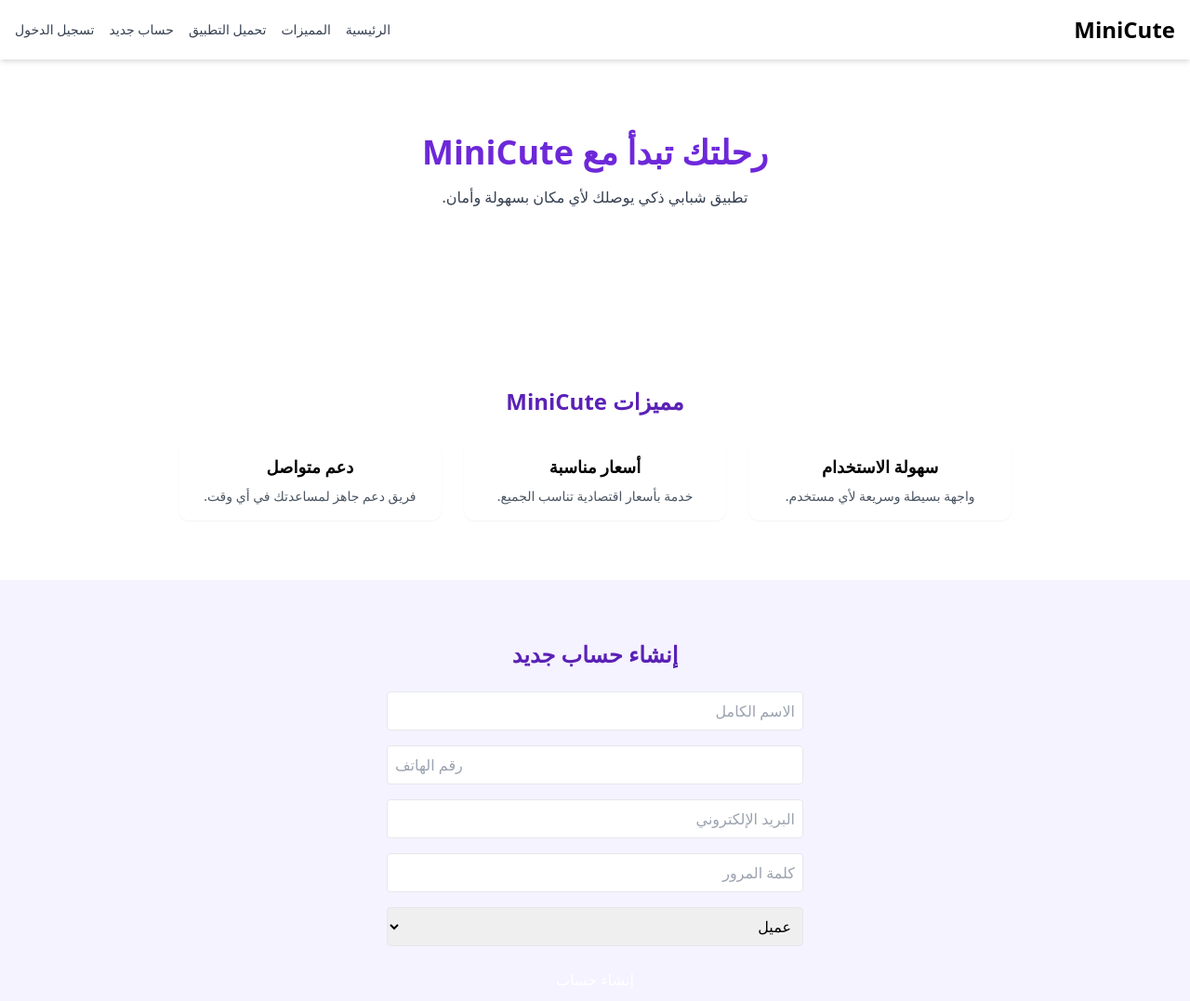
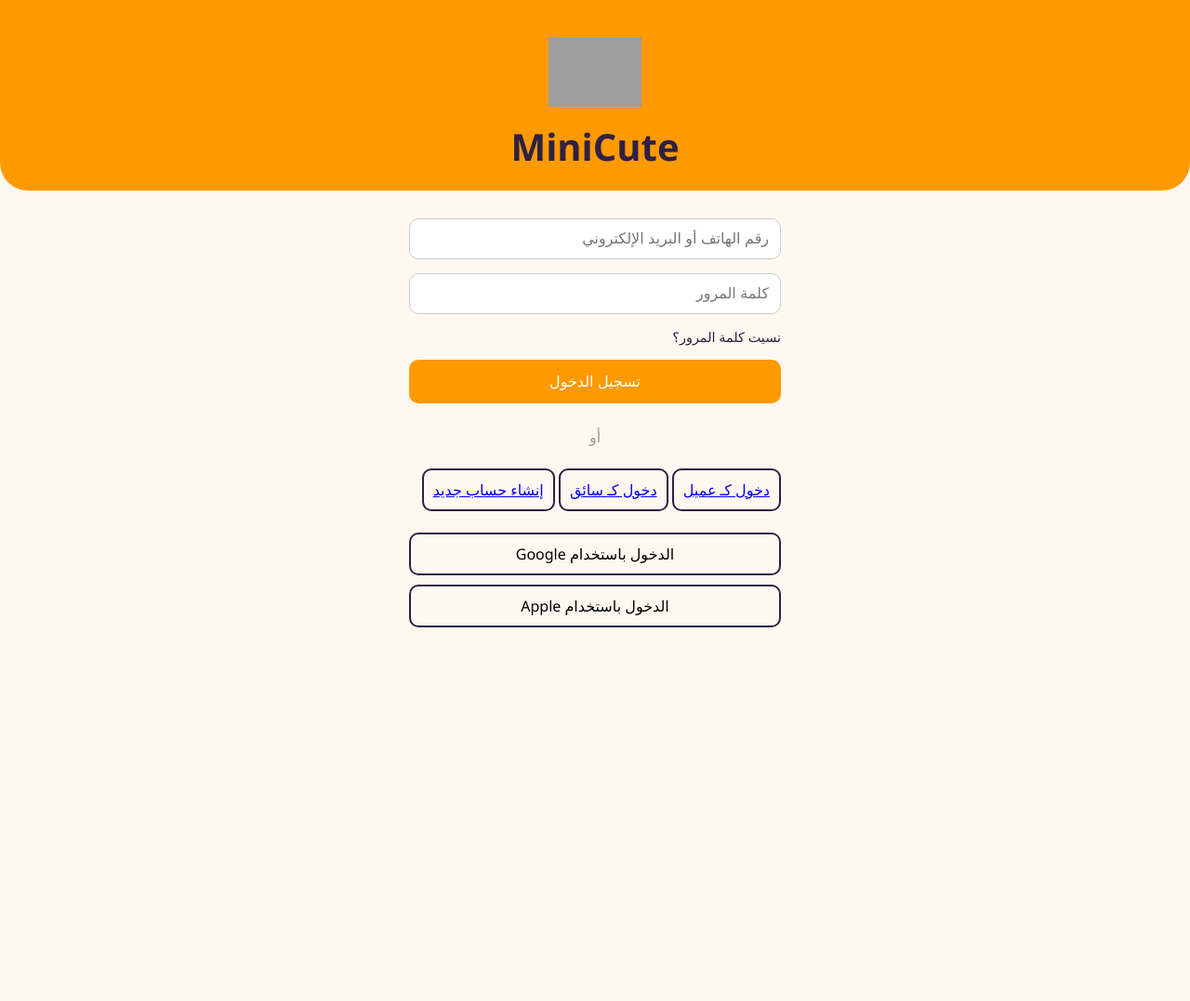
Before and after one commit to Mohamedkayed88/Mohamedkayed88.github.io, a plain HTML site: page index.html in a window 1280 px wide. Shown: the top 1077 px of the page at 93% size. After the commit the page ends 800 px from the top, so only its background shows below. Drawn offline with nearby package versions, Linux system fonts and the light colour scheme; grey boxes are pictures that could not be loaded.

Commit message:
Add files via upload

```diff
--- a/index.html
+++ b/index.html
@@ -1,104 +1,114 @@
+
 <!DOCTYPE html>
 <html lang="ar" dir="rtl">
 <head>
   <meta charset="UTF-8">
   <meta name="viewport" content="width=device-width, initial-scale=1.0">
-  <title>MiniCute - الرئيسية</title>
-  <link href="https://cdn.jsdelivr.net/npm/tailwindcss@2.2.19/dist/tailwind.min.css" rel="stylesheet">
-  <script>
-    function redirectToDashboard() {
-      const userType = document.getElementById('user-type-login').value;
-      if (userType === 'driver') {
-        window.location.href = '/driver-dashboard.html';
-      } else {
-        window.location.href = '/passenger-dashboard.html';
-      }
+  <title>MiniCute - تسجيل الدخول</title>
+  <style>
+    body {
+      margin: 0;
+      font-family: 'Segoe UI', sans-serif;
+      background-color: #fff8f0;
+      display: flex;
+      flex-direction: column;
+      align-items: center;
     }
-  </script>
+    .header {
+      background-color: #ff9900;
+      width: 100%;
+      padding: 40px 0 20px;
+      text-align: center;
+      border-bottom-left-radius: 30px;
+      border-bottom-right-radius: 30px;
+    }
+    .header img {
+      width: 100px;
+      margin-bottom: 10px;
+    }
+    .header h1 {
+      color: #2e2144;
+      font-size: 2.5em;
+      margin: 0;
+    }
+    .form-container {
+      width: 90%;
+      max-width: 400px;
+      margin-top: 30px;
+      display: flex;
+      flex-direction: column;
+      gap: 15px;
+    }
+    input[type="text"], input[type="password"] {
+      padding: 12px;
+      font-size: 1em;
+      border-radius: 10px;
+      border: 1px solid #ccc;
+    }
+    .forgot-password {
+      font-size: 0.9em;
+      text-align: right;
+      color: #2e2144;
+      text-decoration: none;
+    }
+    .login-button {
+      background-color: #ff9900;
+      color: white;
+      padding: 14px;
+      border: none;
+      border-radius: 10px;
+      font-size: 1em;
+      cursor: pointer;
+    }
+    .social-login {
+      display: flex;
+      flex-direction: column;
+      gap: 10px;
+      margin-top: 20px;
+    }
+    .social-btn {
+      border: 2px solid #2e2144;
+      border-radius: 10px;
+      padding: 10px;
+      text-align: center;
+      font-size: 1em;
+      cursor: pointer;
+    }
+    .google-btn {
+      display: flex;
+      align-items: center;
+      justify-content: center;
+      gap: 10px;
+    }
+    .divider {
+      text-align: center;
+      color: #999;
+      margin-top: 10px;
+    }
+  </style>
 </head>
-<body class="bg-gradient-to-br from-orange-200 to-purple-200 min-h-screen font-sans">
-  <header class="bg-white shadow-md p-4 flex justify-between items-center">
-    <h1 class="text-2xl font-bold text-orange-600">MiniCute</h1>
-    <nav>
-      <ul class="flex gap-4 text-sm text-gray-700">
-        <li><a href="#" class="hover:text-orange-500">الرئيسية</a></li>
-        <li><a href="#features" class="hover:text-orange-500">المميزات</a></li>
-        <li><a href="#download" class="hover:text-orange-500">تحميل التطبيق</a></li>
-        <li><a href="#signup" class="hover:text-orange-500">حساب جديد</a></li>
-        <li><a href="#login" class="hover:text-orange-500">تسجيل الدخول</a></li>
-      </ul>
-    </nav>
-  </header>
+<body>
+  <div class="header">
+    <img src="https://i.imgur.com/o6xYJWD.png" alt="MiniCute Car Logo">
+    <h1>MiniCute</h1>
+  </div>
+  <div class="form-container">
+    <input type="text" placeholder="رقم الهاتف أو البريد الإلكتروني">
+    <input type="password" placeholder="كلمة المرور">
+    <a href="#" class="forgot-password">نسيت كلمة المرور؟</a>
+    <button class="login-button">تسجيل الدخول</button>
+    <div class="divider">أو</div>
 
-  <section class="text-center py-20 px-4">
-    <h2 class="text-4xl font-bold text-purple-700 mb-4">رحلتك تبدأ مع MiniCute</h2>
-    <p class="text-gray-700 mb-6">تطبيق شبابي ذكي يوصلك لأي مكان بسهولة وأمان.</p>
-    <a href="#download" class="bg-orange-500 text-white py-2 px-6 rounded-full hover:bg-orange-600 transition">حمّل التطبيق الآن</a>
-  </section>
+    <div style="margin-top: 20px;">
+      <a href="customer_login.html" class="social-btn">دخول كـ عميل</a>
+      <a href="driver_login.html" class="social-btn">دخول كـ سائق</a>
+      <a href="signup.html" class="social-btn">إنشاء حساب جديد</a>
+    </div>
+    <div class="social-login">
 
-  <section id="features" class="bg-white py-16 px-4">
-    <div class="max-w-4xl mx-auto text-center">
-      <h3 class="text-2xl font-bold mb-6 text-purple-800">مميزات MiniCute</h3>
-      <div class="grid grid-cols-1 md:grid-cols-3 gap-6">
-        <div class="bg-orange-50 p-4 rounded-xl shadow-sm">
-          <h4 class="text-lg font-semibold mb-2">سهولة الاستخدام</h4>
-          <p class="text-sm text-gray-600">واجهة بسيطة وسريعة لأي مستخدم.</p>
-        </div>
-        <div class="bg-orange-50 p-4 rounded-xl shadow-sm">
-          <h4 class="text-lg font-semibold mb-2">أسعار مناسبة</h4>
-          <p class="text-sm text-gray-600">خدمة بأسعار اقتصادية تناسب الجميع.</p>
-        </div>
-        <div class="bg-orange-50 p-4 rounded-xl shadow-sm">
-          <h4 class="text-lg font-semibold mb-2">دعم متواصل</h4>
-          <p class="text-sm text-gray-600">فريق دعم جاهز لمساعدتك في أي وقت.</p>
-        </div>
-      </div>
+      <div class="social-btn google-btn">الدخول باستخدام Google</div>
+      <div class="social-btn">الدخول باستخدام Apple</div>
     </div>
-  </section>
-
-  <section id="signup" class="py-16 px-4 bg-purple-50">
-    <div class="max-w-md mx-auto">
-      <h3 class="text-2xl font-bold text-purple-800 text-center mb-6">إنشاء حساب جديد</h3>
-      <form class="space-y-4">
-        <input type="text" placeholder="الاسم الكامل" class="w-full border p-2 rounded">
-        <input type="tel" placeholder="رقم الهاتف" class="w-full border p-2 rounded">
-        <input type="email" placeholder="البريد الإلكتروني" class="w-full border p-2 rounded">
-        <input type="password" placeholder="كلمة المرور" class="w-full border p-2 rounded">
-        <select class="w-full border p-2 rounded">
-          <option value="passenger">عميل</option>
-          <option value="driver">سائق</option>
-        </select>
-        <button class="bg-orange-500 text-white py-2 w-full rounded hover:bg-orange-600">إنشاء حساب</button>
-      </form>
-    </div>
-  </section>
-
-  <section id="login" class="py-16 px-4">
-    <div class="max-w-md mx-auto">
-      <h3 class="text-2xl font-bold text-purple-800 text-center mb-6">تسجيل الدخول</h3>
-      <form class="space-y-4" onsubmit="event.preventDefault(); redirectToDashboard();">
-        <input type="text" placeholder="رقم الهاتف أو البريد الإلكتروني" class="w-full border p-2 rounded">
-        <input type="password" placeholder="كلمة المرور" class="w-full border p-2 rounded">
-        <select id="user-type-login" class="w-full border p-2 rounded">
-          <option value="passenger">عميل</option>
-          <option value="driver">سائق</option>
-        </select>
-        <button type="submit" class="bg-orange-500 text-white py-2 w-full rounded hover:bg-orange-600">دخول</button>
-      </form>
-    </div>
-  </section>
-
-  <section id="download" class="text-center py-16 px-4">
-    <h3 class="text-2xl font-bold text-purple-800 mb-4">تحميل التطبيق</h3>
-    <p class="mb-6 text-gray-700">متوفر قريباً على Google Play و Apple Store</p>
-    <div class="flex justify-center gap-4">
-      <button class="bg-black text-white py-2 px-4 rounded">Google Play</button>
-      <button class="bg-black text-white py-2 px-4 rounded">Apple Store</button>
-    </div>
-  </section>
-
-  <footer id="contact" class="bg-white text-center py-6 text-sm text-gray-600">
-    تواصل معنا: minicute@app.com | جميع الحقوق محفوظة © 2025
-  </footer>
+  </div>
 </body>
 </html>
```
